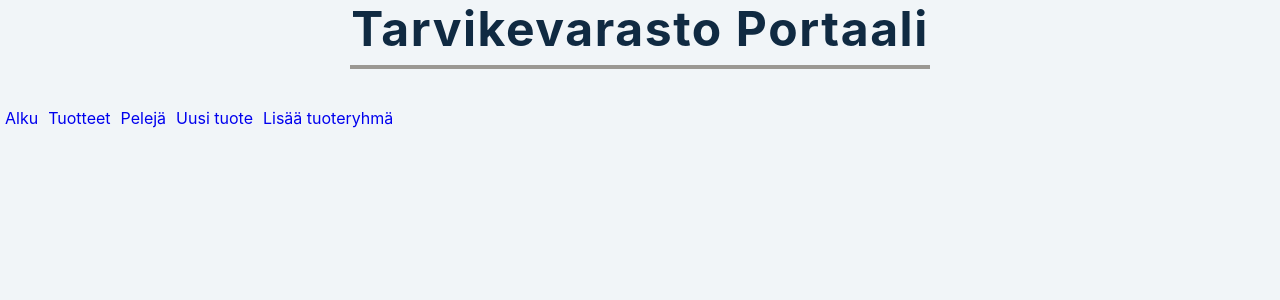
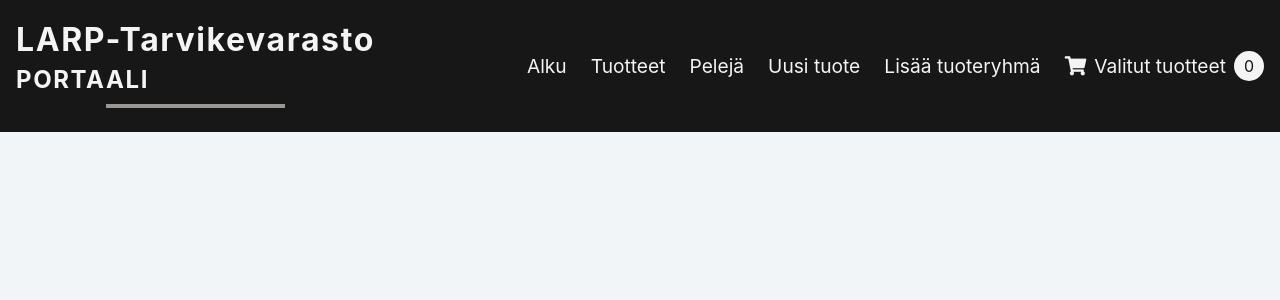
Before and after one commit to JFaarinen/PortaaliProject, a React (Create React App) app in the folder portaali-frontend/: page / in a window 1280 px wide. Shown: the top 300 px of the page. Built offline with nearby package versions, Linux system fonts and the light colour scheme; no server answers.

Commit message:
Navbar omaksi komponentikseen

```diff
--- a/portaali-frontend/package.json
+++ b/portaali-frontend/package.json
@@ -8,7 +8,7 @@
     "@testing-library/jest-dom": "^5.11.9",
     "@testing-library/react": "^11.2.5",
     "@testing-library/user-event": "^12.7.1",
-    "axios": "^0.21.1",
+    "axios": "^0.21.4",
     "react": "^17.0.1",
     "react-dom": "^17.0.1",
     "react-dropzone": "^11.3.4",
--- a/portaali-frontend/public/index.html
+++ b/portaali-frontend/public/index.html
@@ -1,43 +1,23 @@
 <!DOCTYPE html>
 <html lang="en">
+
 <head>
   <meta charset="utf-8" />
   <link rel="icon" href="%PUBLIC_URL%/favicon.ico" />
   <meta name="viewport" content="width=device-width, initial-scale=1" />
   <meta name="theme-color" content="#000000" />
-    <meta
-      name="description"
-      content="Web site created using create-react-app"
-    />
+  <meta name="description" content="Web site created using create-react-app" />
   <link rel="apple-touch-icon" href="%PUBLIC_URL%/logo192.png" />
-    <!--
-      manifest.json provides metadata used when your web app is installed on a
-      user's mobile device or desktop. See https://developers.google.com/web/fundamentals/web-app-manifest/
-    -->
   <link rel="manifest" href="%PUBLIC_URL%/manifest.json" />
-    <!--
-      Notice the use of %PUBLIC_URL% in the tags above.
-      It will be replaced with the URL of the `public` folder during the build.
-      Only files inside the `public` folder can be referenced from the HTML.
-
-      Unlike "/favicon.ico" or "favicon.ico", "%PUBLIC_URL%/favicon.ico" will
-      work correctly both with client-side routing and a non-root public URL.
-      Learn how to configure a non-root public URL by running `npm run build`.
-    -->
+  <link rel="stylesheet" href="https://cdnjs.cloudflare.com/ajax/libs/font-awesome/5.15.1/css/all.min.css"
+    integrity="sha512-+4zCK9k+qNFUR5X+cKL9EIR+ZOhtIloNl9GIKS57V1MyNsYpYcUrUeQc9vNfzsWfV28IaLL3i96P9sdNyeRssA=="
+    crossorigin="anonymous" />
   <title>React App</title>
 </head>
+
 <body>
   <noscript>You need to enable JavaScript to run this app.</noscript>
   <div id="root"></div>
-    <!--
-      This HTML file is a template.
-      If you open it directly in the browser, you will see an empty page.
+</body>
 
-      You can add webfonts, meta tags, or analytics to this file.
-      The build step will place the bundled scripts into the <body> tag.
-
-      To begin the development, run `npm start` or `yarn start`.
-      To create a production bundle, use `npm run build` or `yarn build`.
-    -->
-  </body>
 </html>
--- a/portaali-frontend/src/App.js
+++ b/portaali-frontend/src/App.js
@@ -5,6 +5,7 @@ import TuoteLista from './components/TuoteLista/TuoteLista';
 import KategoriaForm from './components/Kategoriat/KategoriaForm';
 import TuoteForm from './components/TuoteForm/TuoteForm';
 import TuoteRyhma from './components/Kategoriat/KategoriaForm';
+import Navbar from './components/NavBar/Navbar';
 import tuoteService from './services/tuotteet';
 import Login from './components/Login';
 import TuoteTiedot from './components/TuoteLista/TuoteTiedot/TuoteTiedot';
@@ -54,18 +55,8 @@ const suodataTuotteet = (kategoria) => {
 
   return (
     <main>
-      <div className="menu section">
-        <div className="otsikko">
-          <h1>Tarvikevarasto Portaali</h1>
-          <div className="underline"></div>
-        </div>
-      </div>
       <div>
-        <Link className="menu" to="/">Alku</Link>
-        <Link className="menu" to="/tuotteet">Tuotteet</Link>
-        <Link className="menu" to="/larpit">Pelejä</Link>
-        <Link className="menu" to="/uusiTuote">Uusi tuote</Link>
-        <Link className="menu" to="/uusiKategoria">Lisää tuoteryhmä</Link>
+        <Navbar />
       </div>
       <Switch>
         <Route path="/tuotteet/:id">
--- /dev/null
+++ b/portaali-frontend/src/components/NavBar/Navbar.css
@@ -0,0 +1,99 @@
+.navbar {
+    width: 100%;
+    background-color: #171717;
+    display: flex;
+    justify-content: space-between;
+    align-items: center;
+    padding: 1.5rem 1rem;
+    z-index: 50;
+  }
+
+  .navbar_logo {
+    color: #f4f4f4;
+    font-size: 1.4rem;
+    cursor: pointer;
+  }
+
+  .navbar_linkit {
+    display: flex;
+    list-style: none;
+    align-items: center;
+  }
+
+  .navbar_linkit > li {
+    padding-left: 1.5rem;
+  }
+
+  .navbar_linkit > li > a {
+    text-decoration: none;
+    color: #f4f4f4;
+    font-size: 1.2rem;
+    display: flex;
+    align-items: center;
+  }
+
+  .navbar_linkit > li > a > span {
+    display: flex;
+    align-items: center;
+    margin-left: 8px;
+  }
+
+  .cart_link {
+    background: #333;
+    padding: 10px;
+    border-radius: 8px;
+  }
+
+  .cart_link:hover {
+    background: #dd219e;
+    color: #f4f4f4;
+  }
+
+  .cartlogo_badge {
+    width: 30px;
+    height: 30px;
+    background-color: #f4f4f4;
+    border-radius: 50%;
+    margin-left: 8px;
+    color: #171717;
+    display: flex;
+    justify-content: center;
+    align-items: center;
+    font-size: 1rem;
+  }
+
+  .hamburger_menu {
+    display: none;
+    width: 30px;
+    height: 30px;
+    flex-direction: column;
+    justify-content: space-between;
+    align-items: center;
+    cursor: pointer;
+  }
+
+  .hamburger_menu:hover > div {
+    background: #dd219e;
+  }
+
+  .hamburger_menu > div {
+    width: 100%;
+    height: 3px;
+    background: #f4f4f4;
+  }
+
+  @media (max-width: 960px) {
+    .navbar_linkit {
+      display: none;
+    }
+
+    .hamburger_menu {
+      display: flex;
+    }
+  }
+
+  @media (max-width: 500px) {
+    .navbar_logo h2 {
+      font-size: 1rem;
+    }
+  }
--- /dev/null
+++ b/portaali-frontend/src/components/NavBar/Navbar.js
@@ -0,0 +1,49 @@
+import "./Navbar.css"
+import { Link } from "react-router-dom";
+
+const Navbar = () => {
+
+    return (
+        <nav className="navbar">
+            <div className="navbar_logo">
+                <h2>LARP-tarvikevarasto</h2>
+                <h3>PORTAALI</h3>
+                <div className="underline"></div>
+            </div>
+
+            <ul className="navbar_linkit">
+                <li>
+                    <Link className="menu_link" to="/">Alku</Link>
+                </li>
+                <li>
+                    <Link className="menu_link" to="/tuotteet">Tuotteet</Link>
+                </li>
+                <li>
+                    <Link className="menu_link" to="/larpit">Pelejä</Link>
+                </li>
+                <li>
+                    <Link className="menu_link" to="/uusiTuote">Uusi tuote</Link>
+                </li>
+                <li>
+                    <Link className="menu_link" to="/uusiKategoria">Lisää tuoteryhmä</Link>
+                </li>
+                <li>
+                    <Link to="/ostoskori" className="menu_link">
+                        <i className="fas fa-shopping-cart"></i>
+                        <span>
+                            Valitut tuotteet <span className="cartlogo_badge">0</span>
+                        </span>
+                    </Link>
+                </li>
+            </ul>
+
+            <div className='hamburger_menu'>
+                <div></div>
+                <div></div>
+                <div></div>
+            </div>
+        </nav>
+    );
+};
+
+export default Navbar;
```
Also changed, not shown: 1 other file (tests, documents, lock files or other folders). Lines whose indentation alone changed are shown as unchanged.
